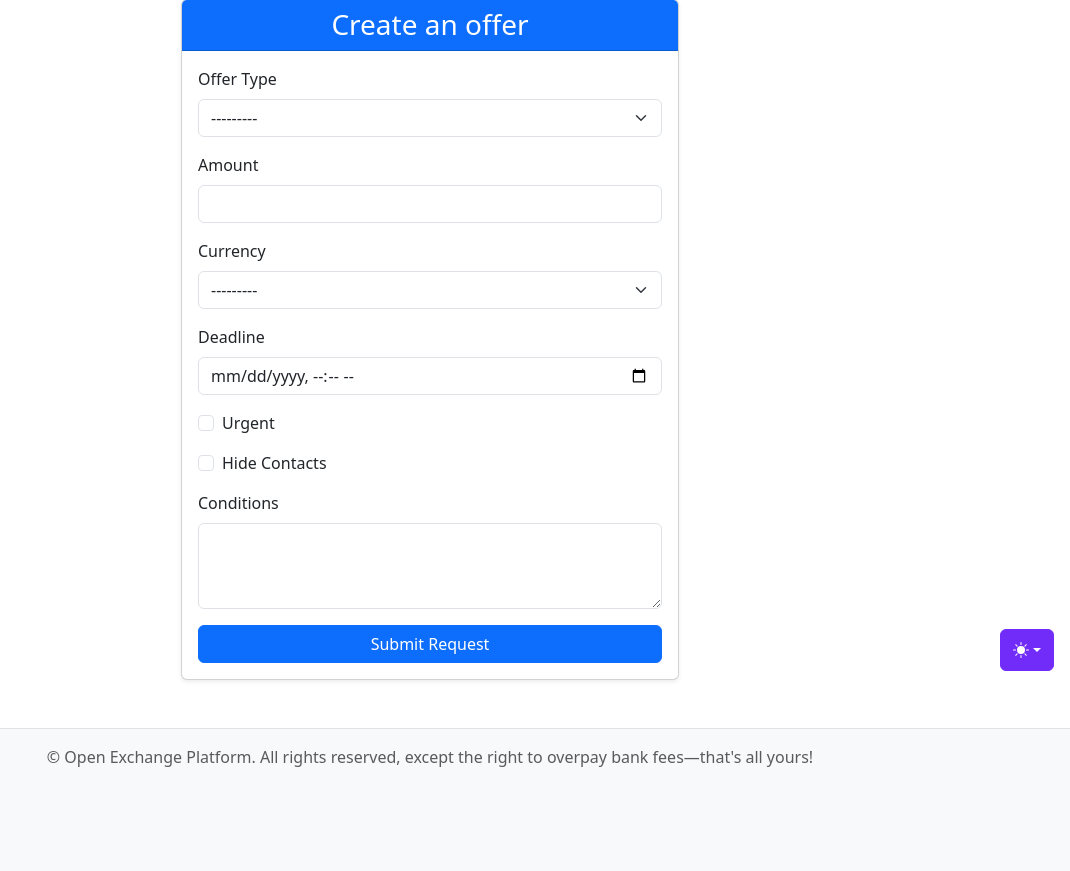
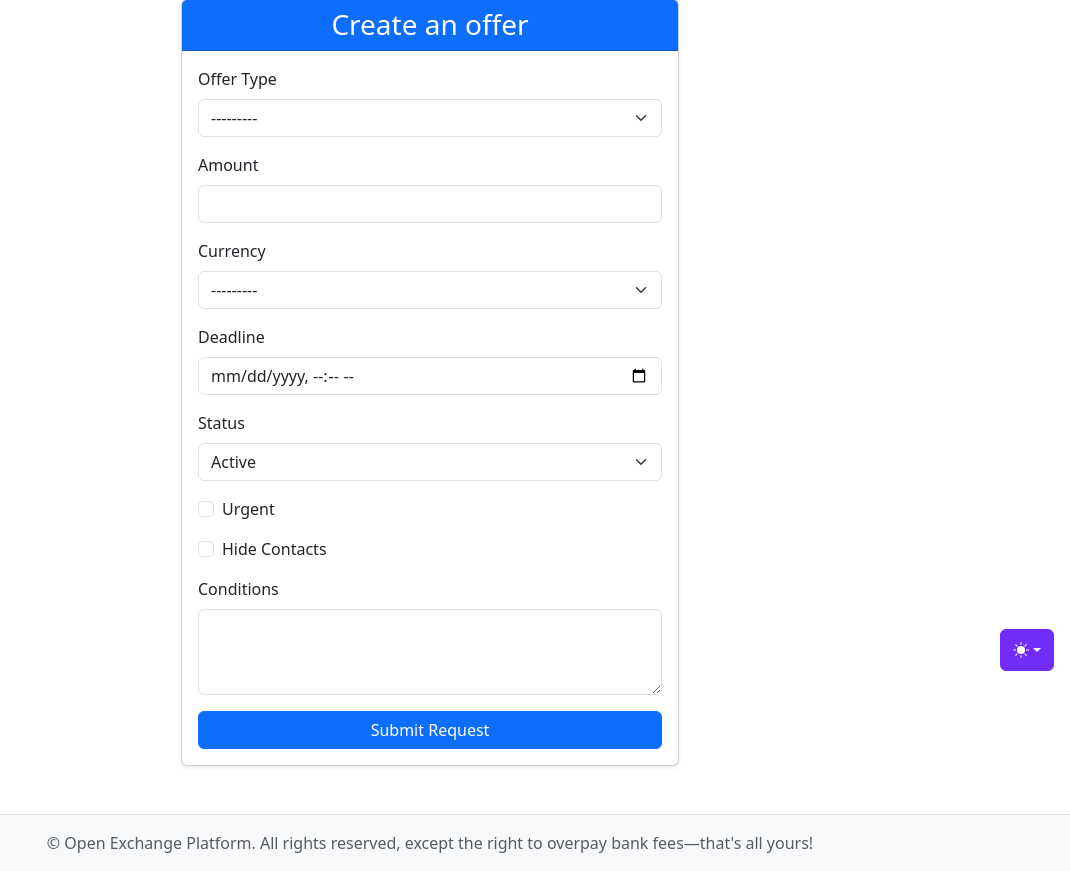
Before and after one commit to uzbeki/exchange_hub, a Django app: page /exchange/create_offer/ in a window 1280 px wide. Shown: the part 105-976 px from the top of the page, without its empty margins (210-1280 px from the left). Before the commit the page ends 872 px from the top, so only its background shows below. Run offline with Django 5.2, Linux system fonts and the light colour scheme; the visitor is signed in with stand-in values (Sample User, id 1); data that the repository does not hold is empty; parts of the project's set-up code (start-up, migrations or seed data) failed here and were passed over; some libraries are stand-ins or nearby versions.

Commit message:
create offfer updated

```diff
--- a/exchange/templates/exchange/create_offer.html
+++ b/exchange/templates/exchange/create_offer.html
@@ -57,6 +57,19 @@
                             {% endif %}
                         </div>
 
+                        <!-- Status Field (Select) -->
+                        <div class="mb-3">
+                            <label for="{{ form.status.id_for_label }}" class="form-label">{% trans "Status" %}</label>
+                            <select name="{{ form.status.name }}" id="{{ form.status.id_for_label }}" class="form-select" required>
+                                {% for value, label in form.status.field.choices %}
+                                    <option value="{{ value }}" {% if value == form.status.value %}selected{% endif %}>{{ label }}</option>
+                                {% endfor %}
+                            </select>
+                            {% if form.status.errors %}
+                                <div class="invalid-feedback d-block">{{ form.status.errors|join:", " }}</div>
+                            {% endif %}
+                        </div>
+
                         <!-- Urgent Field (Checkbox) -->
                         <div class="mb-3 form-check">
                             <input type="checkbox" name="{{ form.urgent.name }}" id="{{ form.urgent.id_for_label }}" class="form-check-input" {% if form.urgent.value %}checked{% endif %}>
```
